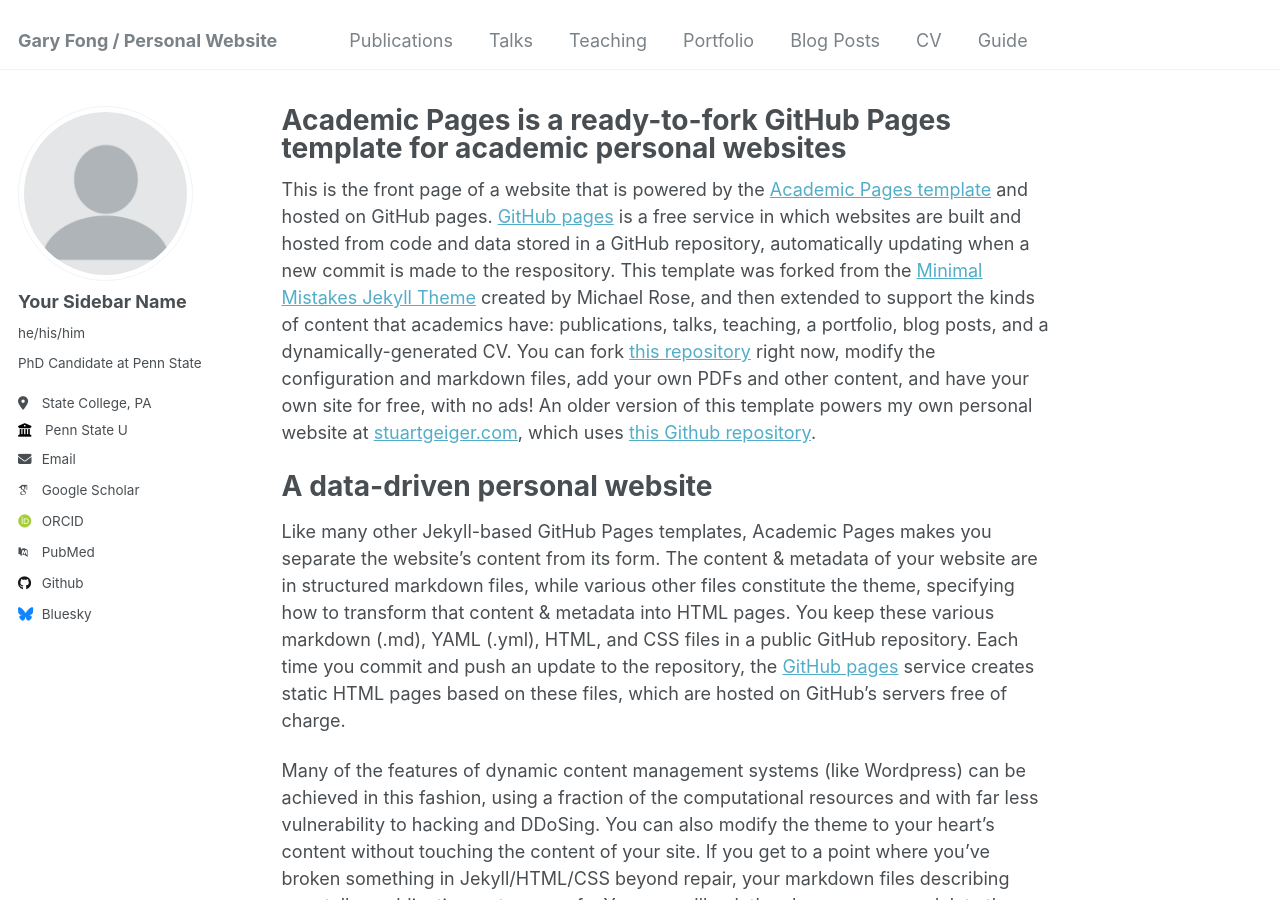
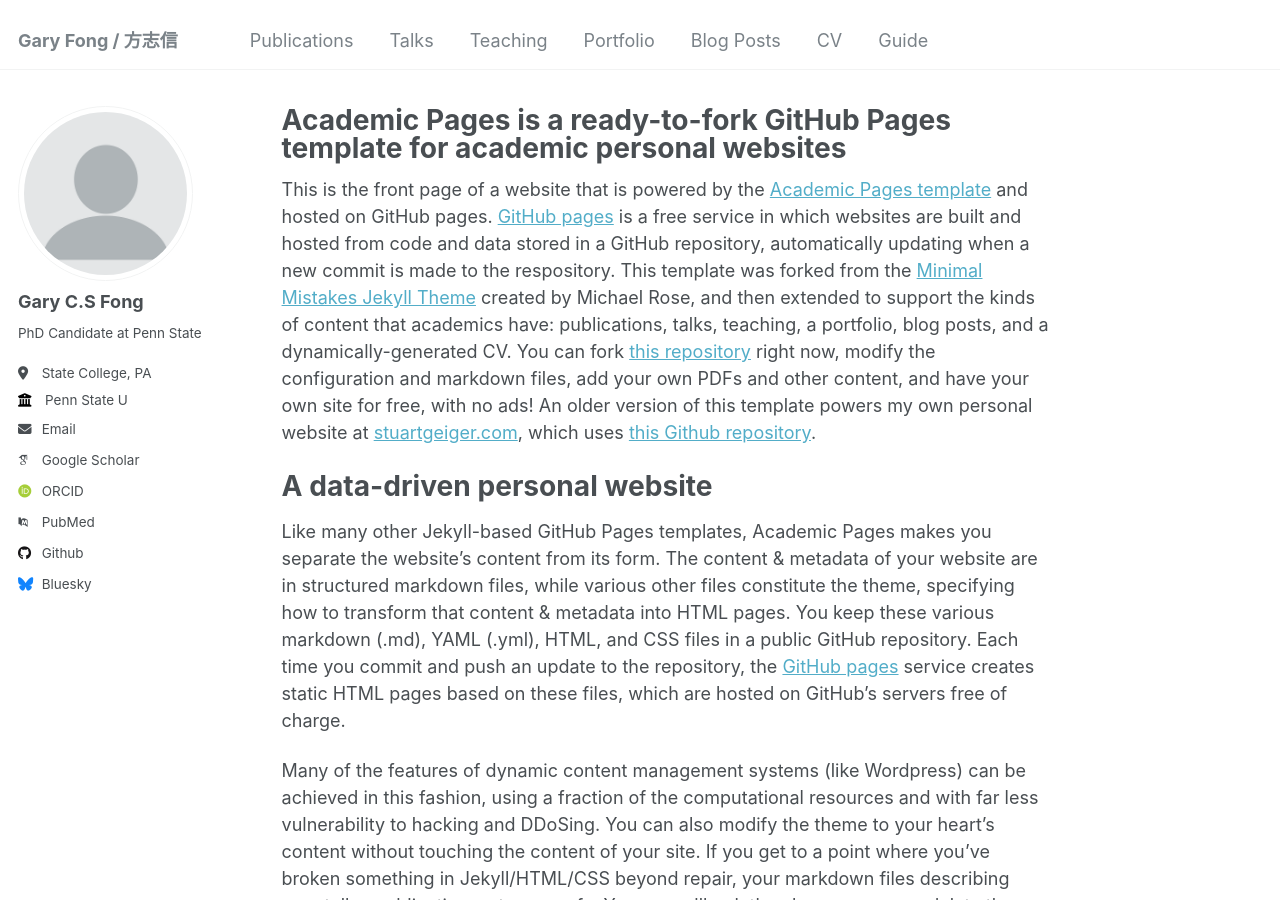
Before and after one commit to sap98fcs/sap98fcs.github.io, a Jekyll site: the page built from _pages/about.md, in a window 1280 px wide and 900 px high. Built offline with Jekyll 4.4.1, drawn with Linux system fonts in a browser that asks for light colours; some web fonts are replaced.

Commit message:
Update _config.yml

```diff
--- a/_config.yml
+++ b/_config.yml
@@ -8,7 +8,7 @@
 
 # Basic Site Settings
 locale                   : "en-US"
-title                    : "Gary Fong / Personal Website"
+title                    : "Gary Fong / 方志信"
 title_separator          : "-"
 name                     : &name "Gary Fong"
 description              : &description "PhD Candidate at Penn State"
@@ -22,8 +22,8 @@ repository               : "academicpages/academicpages.github.io"
 author:
   # Biographic information
   avatar           : "profile.png"
-  name             : "Your Sidebar Name"
-  pronouns         : "he/his/him"
+  name             : "Gary C.S Fong"
+  pronouns         : #NA
   bio              : "PhD Candidate at Penn State"
   location         : "State College, PA"
   employer         : "Penn State U"
```
